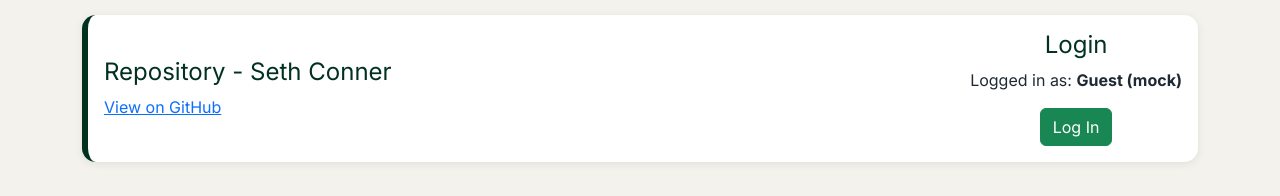
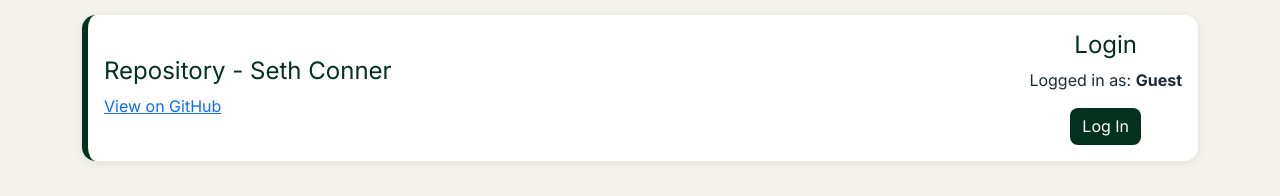
Before and after one commit to SethCSanti/startup, a React (Vite) app: page / in a window 1280 px wide. Shown: the part 437-633 px from the top of the page. Built offline with nearby package versions, Linux system fonts and the light colour scheme.

Commit message:
updated login feature to make it reactive

```diff
--- a/src/app.css
+++ b/src/app.css
@@ -147,17 +147,39 @@ button {
   border: none;
   border-radius: 8px;
   padding: 0.4rem 0.75rem;
-  transition: all 0.2s ease;
+  cursor: pointer;
+  transition:
+    transform 0.15s ease,
+    box-shadow 0.15s ease,
+    background-color 0.2s ease;
 }
 
+/* Hover = lift */
 button:hover {
-  background-color: var(--primary-light);
+  transform: translateY(-2px);
+  box-shadow: 0 4px 10px rgba(0,0,0,0.15);
+  background-color: #024c2f; /* slightly lighter than primary */
 }
 
-/* Active / selected filter */
+/* Click = press */
+button:active {
+  transform: scale(0.96);
+  box-shadow: 0 2px 4px rgba(0,0,0,0.2);
+}
+
+/* Active state (like filters or login toggle) */
 button.active {
   background-color: var(--accent);
   color: var(--primary);
+}
+
+/* Optional logout styling */
+button.logout {
+  background-color: #dc3545;
+}
+
+button.logout:hover {
+  background-color: #b02a37;
 }
 
 body {
--- a/src/home/home.jsx
+++ b/src/home/home.jsx
@@ -1,9 +1,25 @@
-import React from 'react';
+import React, { useState, useEffect } from 'react';
 
 export function Home() {
+  const [user, setUser] = useState(() => {
+    return localStorage.getItem("user") || "Guest";
+  });
+
+  useEffect(() => {
+    localStorage.setItem("user", user);
+  }, [user]);
+
+  const handleLogin = () => {
+    if (user === "Guest") {
+      const name = prompt("Enter your name:");
+      if (name) setUser(name);
+    } else {
+      setUser("Guest");
+    }
+  };
+
   return (
     <main className="container my-4">
-
           <div className="card mb-3">
             <div className="card-body">
               <h5>Live Tasks Overview</h5>
@@ -38,10 +54,15 @@ export function Home() {
             <div className="banner-item banner-login">
               <h4>Login</h4>
               <p>
-                Logged in as: <strong>Guest (mock)</strong>
+                Logged in as: <strong>{user}</strong>
               </p>
-              <button type="button" className="btn btn-success">
-                Log In
+
+              <button
+                type="button"
+                className="button"
+                onClick={handleLogin}
+              >
+                {user === "Guest" ? "Log In" : "Log Out"}
               </button>
             </div>
           </section>
```
